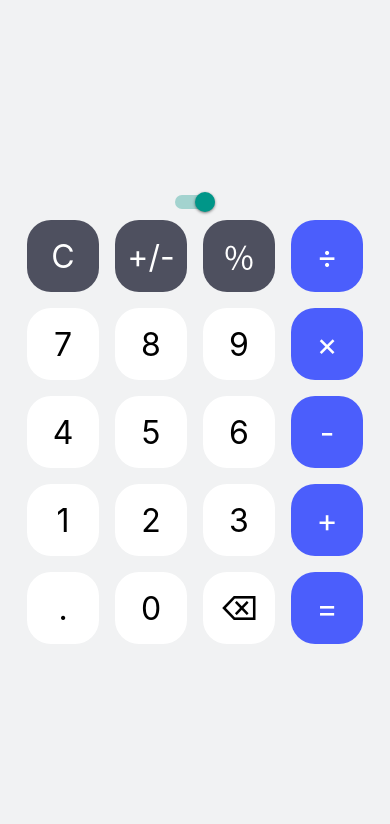
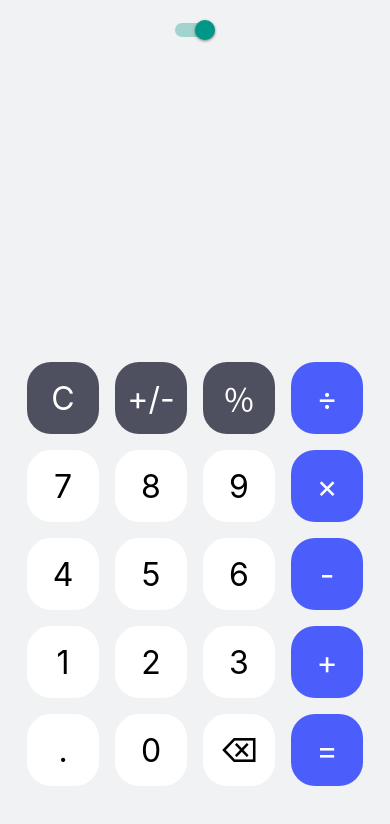
Before and after one commit to Hussein-omar-osman/react-native-calculator, a React Native app: screen / in a window 390 px wide. Shown: the top 824 px of the page. Built offline with nearby package versions, Linux system fonts and the light colour scheme.

Commit message:
moving the keyboard position to the buttom

```diff
--- a/App.tsx
+++ b/App.tsx
@@ -1,6 +1,6 @@
 import { useState } from 'react';
 import { StatusBar } from 'expo-status-bar';
-import { StyleSheet, Text, View, Switch } from 'react-native';
+import { StyleSheet, Text, View, Switch, SafeAreaView } from 'react-native';
 import { myColors } from './styles/Colors';
 import { ThemeContext } from './context/ThemeContext';
 import Button from './components/Button';
@@ -10,7 +10,7 @@ export default function App() {
   const [theme, setTheme] = useState('light');
   return (
     <ThemeContext.Provider value={theme}>
-      <View
+      <SafeAreaView
         style={
           theme === 'light'
             ? styles.container
@@ -20,13 +20,12 @@ export default function App() {
         <Switch
           value={theme === 'light'}
           onValueChange={() => setTheme(theme === 'light' ? 'dark' : 'light')}
+          style={{ marginTop: 20 }}
         />
-        {/* <Button isGray title='3' onPress={() => alert('3')} />
-        <Button isBlue title='4' onPress={() => alert('4')} />
-        <Button title='5' onPress={() => alert('5')} /> */}
+
         <Keyboard />
         <StatusBar style={theme === 'light' ? 'dark' : 'light'} />
-      </View>
+      </SafeAreaView>
     </ThemeContext.Provider>
   );
 }
@@ -36,6 +35,6 @@ const styles = StyleSheet.create({
     flex: 1,
     backgroundColor: myColors.light,
     alignItems: 'center',
-    justifyContent: 'center',
+    justifyContent: 'flex-start',
   },
 });
--- a/components/KeyBoard.tsx
+++ b/components/KeyBoard.tsx
@@ -57,7 +57,7 @@ export default function Keyboard() {
   };
 
   return (
-    <>
+    <View style={Styles.viewBottom}>
       <View style={Styles.row}>
         <Button title='C' isGray onPress={clear} />
         <Button
@@ -95,6 +95,6 @@ export default function Keyboard() {
         />
         <Button title='=' isBlue onPress={() => getResult()} />
       </View>
-    </>
+    </View>
   );
 }
```
